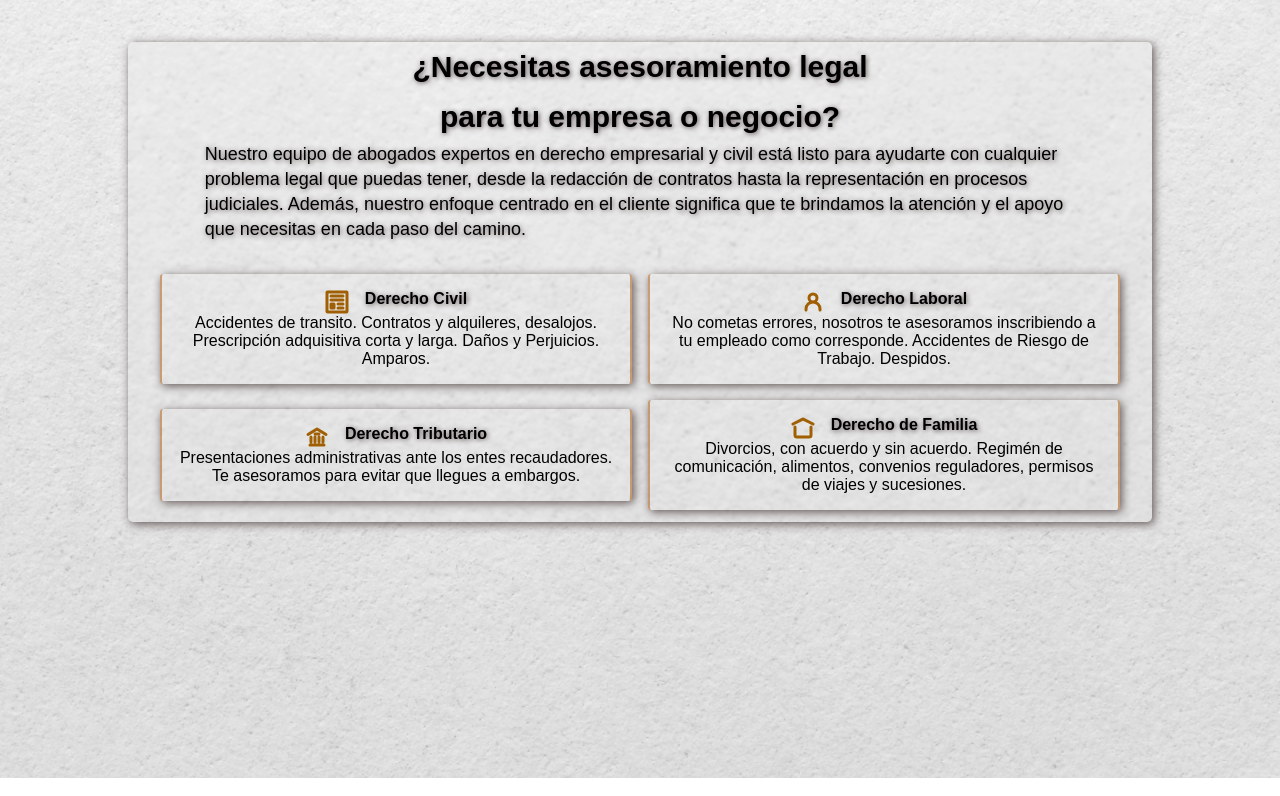
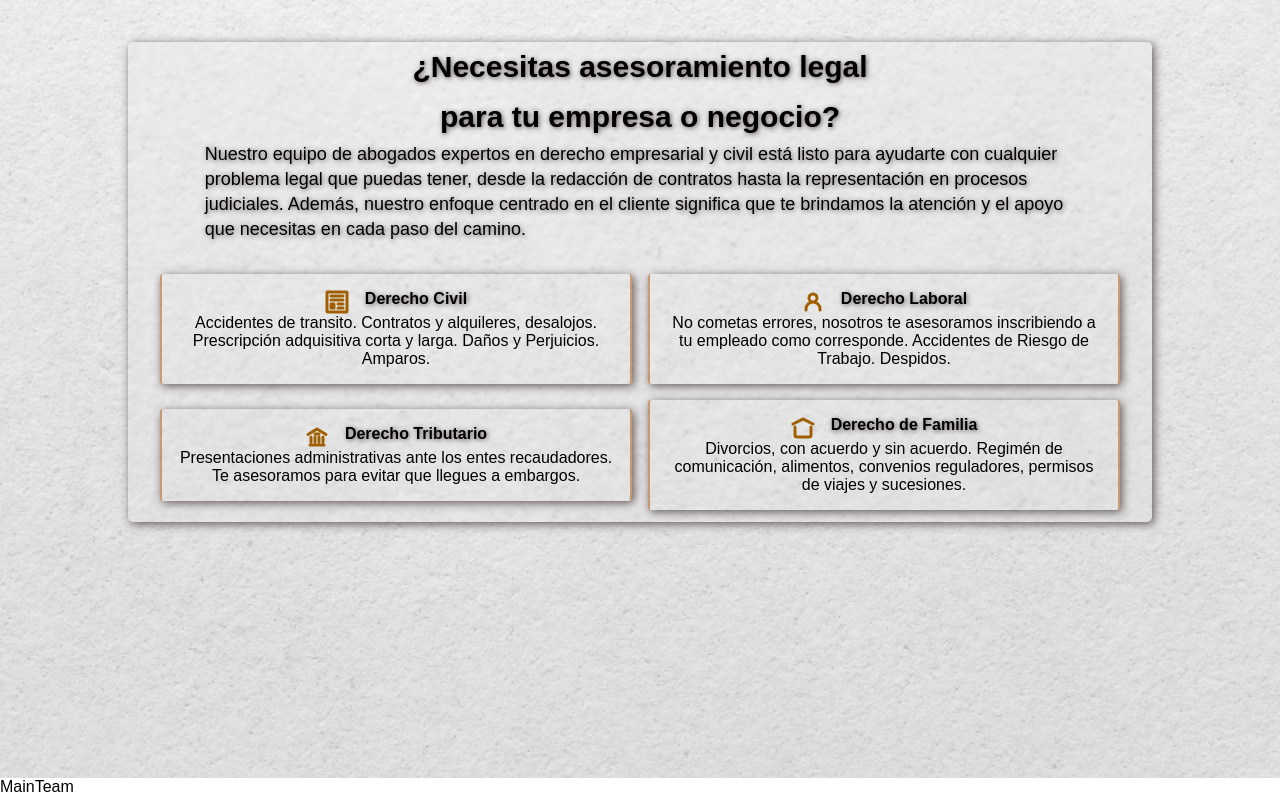
Before and after one commit to AgusPereyraa/juridicoContable, a React (Create React App) app: page / in a window 1280 px wide. Shown: the part 650-1446 px from the top of the page. Built offline with nearby package versions, Linux system fonts and the light colour scheme.

Commit message:
estructura main team

```diff
--- a/src/Components/Main/Main.jsx
+++ b/src/Components/Main/Main.jsx
@@ -2,6 +2,7 @@ import React from 'react'
 import NavBar from '../Navbar/Navbar'
 import MainHome from '../MainHome/MainHome'
 import MainInfo from '../MainInfo/MainInfo'
+import MainTeam from '../MainTeam/MainTeam'
 import './main.css'
 
 export default function Main() {
@@ -10,6 +11,7 @@ export default function Main() {
         <NavBar />
         <MainHome />
         <MainInfo />
+        <MainTeam />
       </div>
     )
   }
--- /dev/null
+++ b/src/Components/MainTeam/MainTeam.jsx
@@ -0,0 +1,8 @@
+import React from 'react'
+import './mainTeam.css'
+
+export default function MainTeam() {
+  return (
+    <div>MainTeam</div>
+  )
+}
```
Also changed, not shown: src/Components/MainTeam/mainTeam.css (added).
